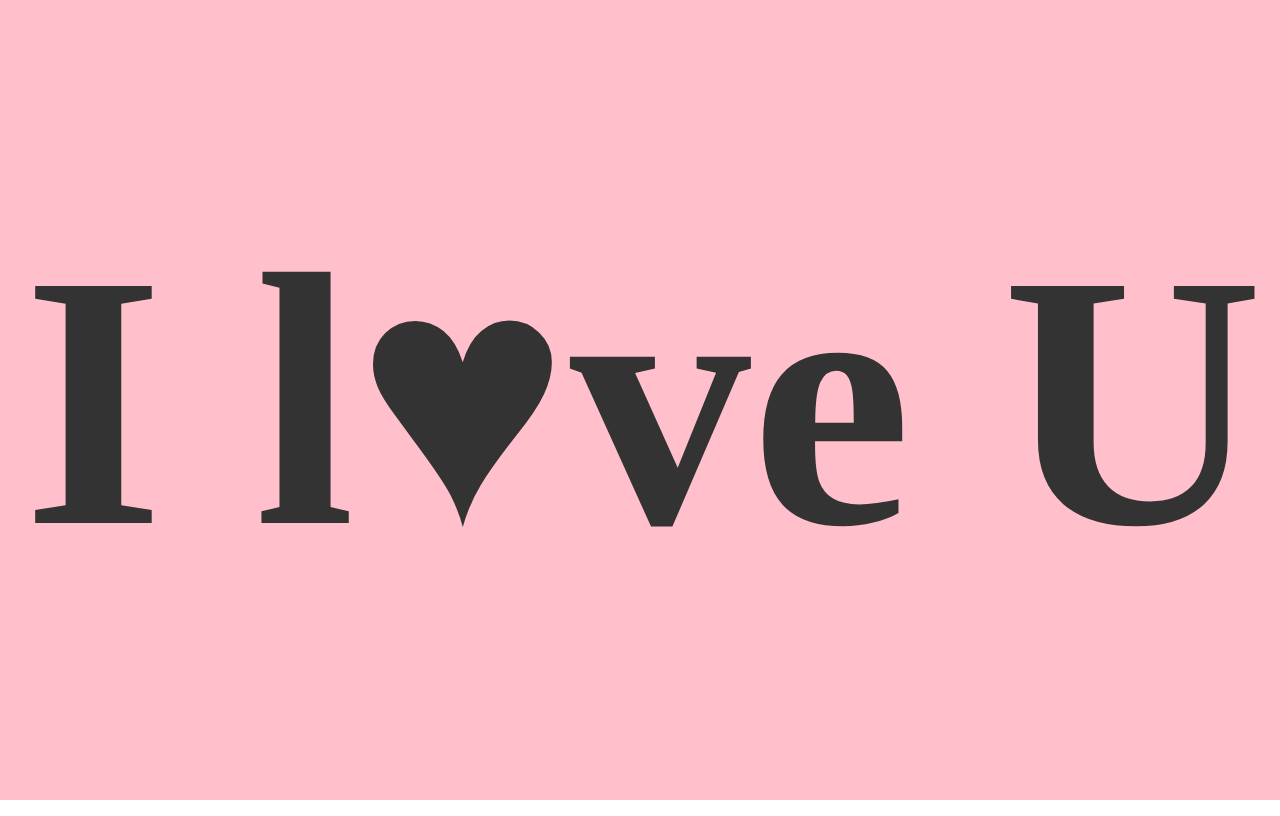
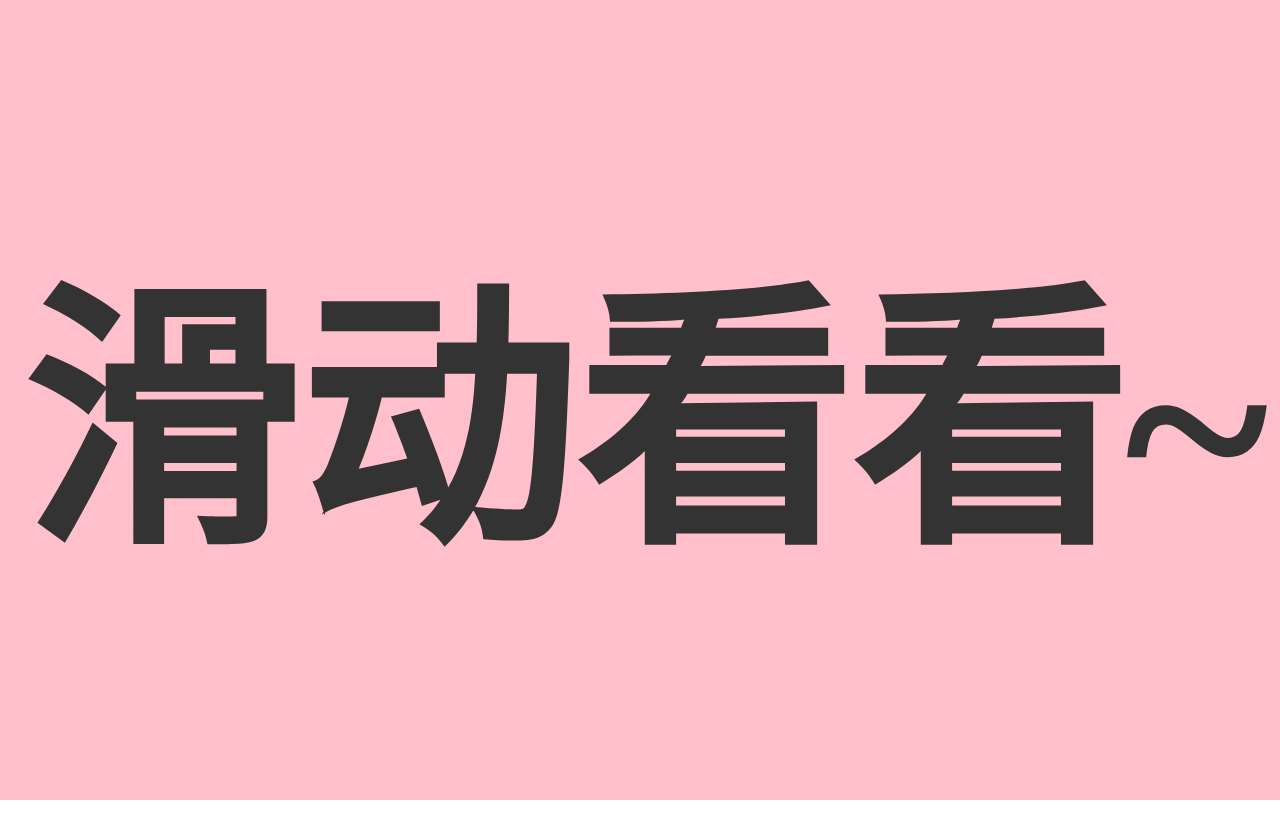
Before and after one commit to Nicole0320/Light-Board, a plain HTML site: page index.html in a window 1280 px wide. Drawn offline with Linux system fonts and the light colour scheme.

Commit message:
更改内置文字

```diff
--- a/index.html
+++ b/index.html
@@ -8,7 +8,7 @@
     <body>
         <div class="flip-container">
             <div class="front">
-                <h1 id="text" contenteditable>I l&hearts;ve U</h1>
+                <h1 id="text" contenteditable>滑动看看~</h1>
             </div>
             <div class="back">
                 <h1>我是背面</h1>
```
